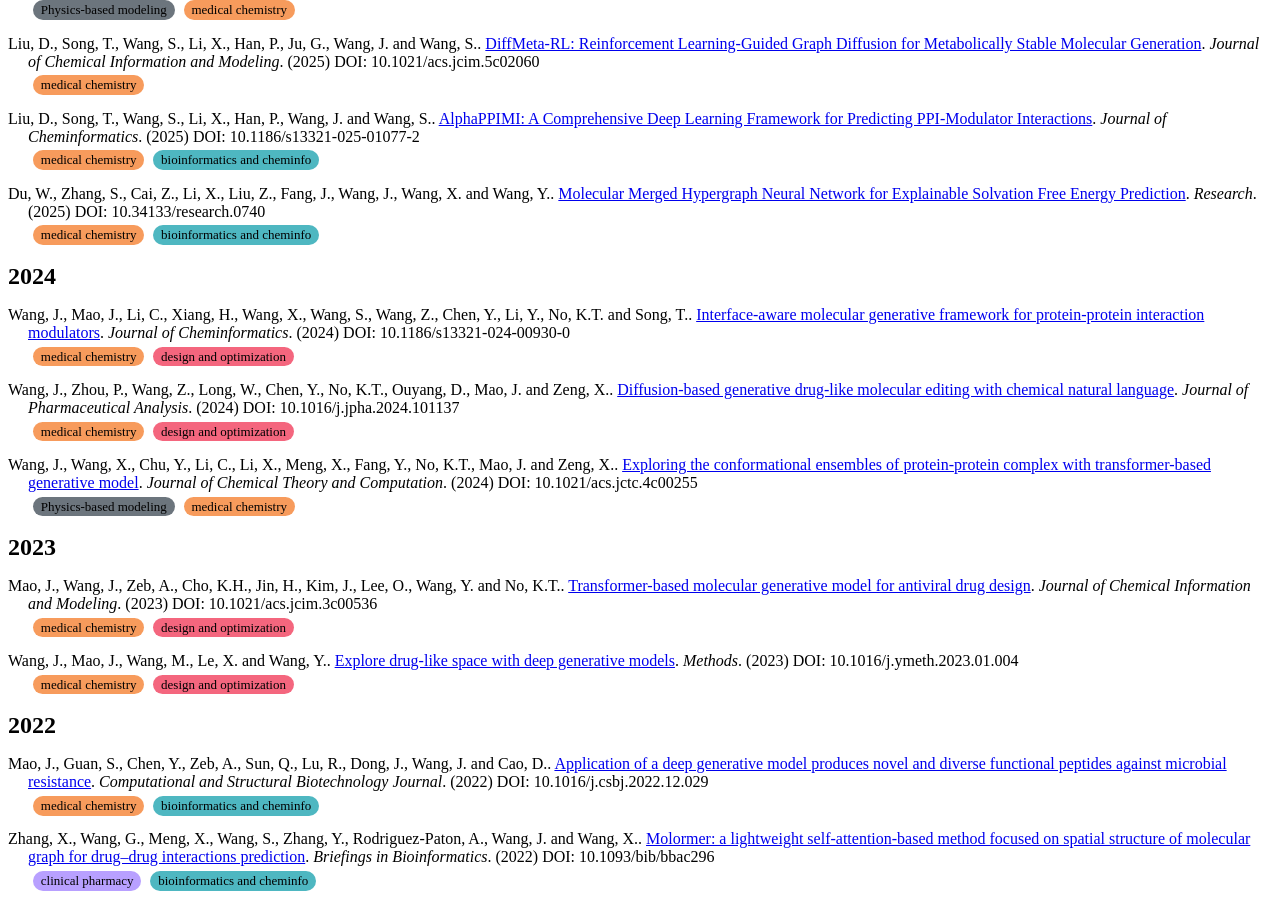
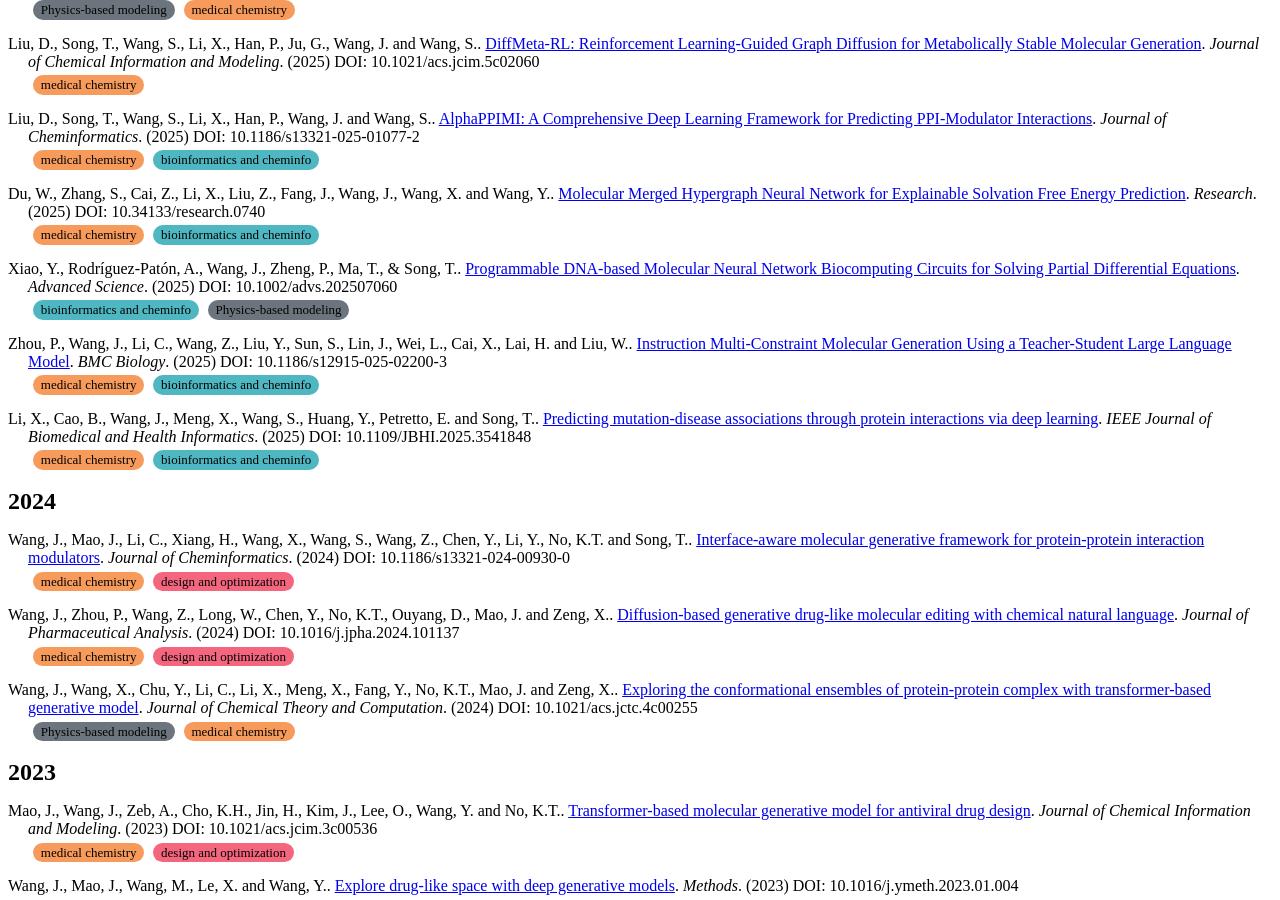
Before and after one commit to WangLab-DrugAI/wanggroup, a Jekyll site: the page built from _pages/publications.md, in a window 1280 px wide and 900 px high, scrolled down 608 px. Built offline with Jekyll 4.4.1, drawn with Linux system fonts in a browser that asks for light colours; nearby versions of some CDN libraries.

Commit message:
Update publications.yml

```diff
--- a/_data/publications.yml
+++ b/_data/publications.yml
@@ -66,6 +66,36 @@
   year: 2025
   url: https://doi.org/10.34133/research.0740
   doi: 10.34133/research.0740
+  themes:
+    - medical chemistry
+    - bioinformatics and cheminfo
+
+- title: "Programmable DNA-based Molecular Neural Network Biocomputing Circuits for Solving Partial Differential Equations"
+  authors: Xiao, Y., Rodríguez‐Patón, A., Wang, J., Zheng, P., Ma, T., & Song, T.
+  journal:  Advanced Science
+  year: 2025
+  url: https://doi.org/10.1002/advs.202507060
+  doi: 10.1002/advs.202507060
+  themes:
+    - bioinformatics and cheminfo
+    - Physics-based modeling
+
+- title: "Instruction Multi-Constraint Molecular Generation Using a Teacher-Student Large Language Model"
+  authors: Zhou, P., Wang, J., Li, C., Wang, Z., Liu, Y., Sun, S., Lin, J., Wei, L., Cai, X., Lai, H. and Liu, W.
+  journal: BMC Biology
+  year: 2025
+  url: https://doi.org/10.1186/s12915-025-02200-3
+  doi: 10.1186/s12915-025-02200-3
+  themes:
+    - medical chemistry
+    - bioinformatics and cheminfo
+
+- title: "Predicting mutation-disease associations through protein interactions via deep learning"
+  authors: Li, X., Cao, B., Wang, J., Meng, X., Wang, S., Huang, Y., Petretto, E. and Song, T.
+  journal: IEEE Journal of Biomedical and Health Informatics
+  year: 2025
+  url: http://dx.doi.org/10.1109/JBHI.2025.3541848
+  doi: 10.1109/JBHI.2025.3541848
   themes:
     - medical chemistry
     - bioinformatics and cheminfo
```
